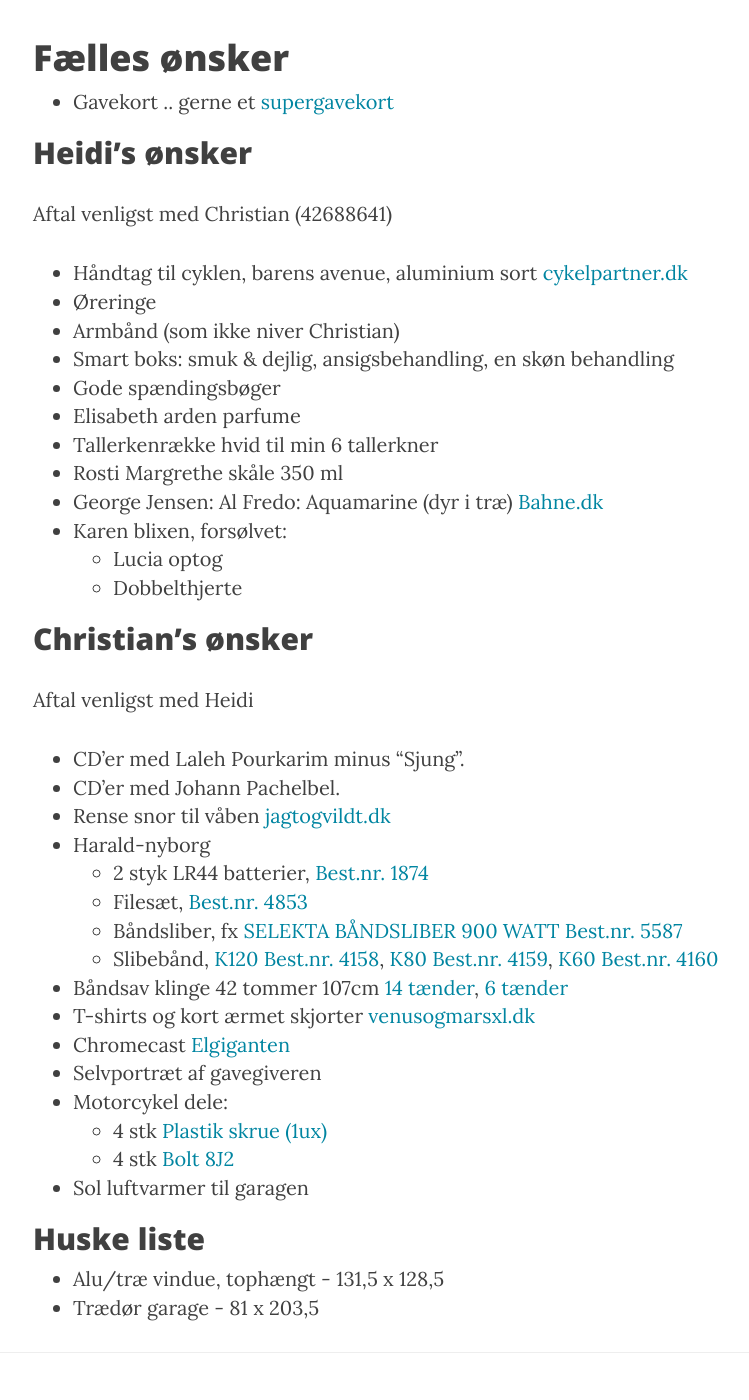
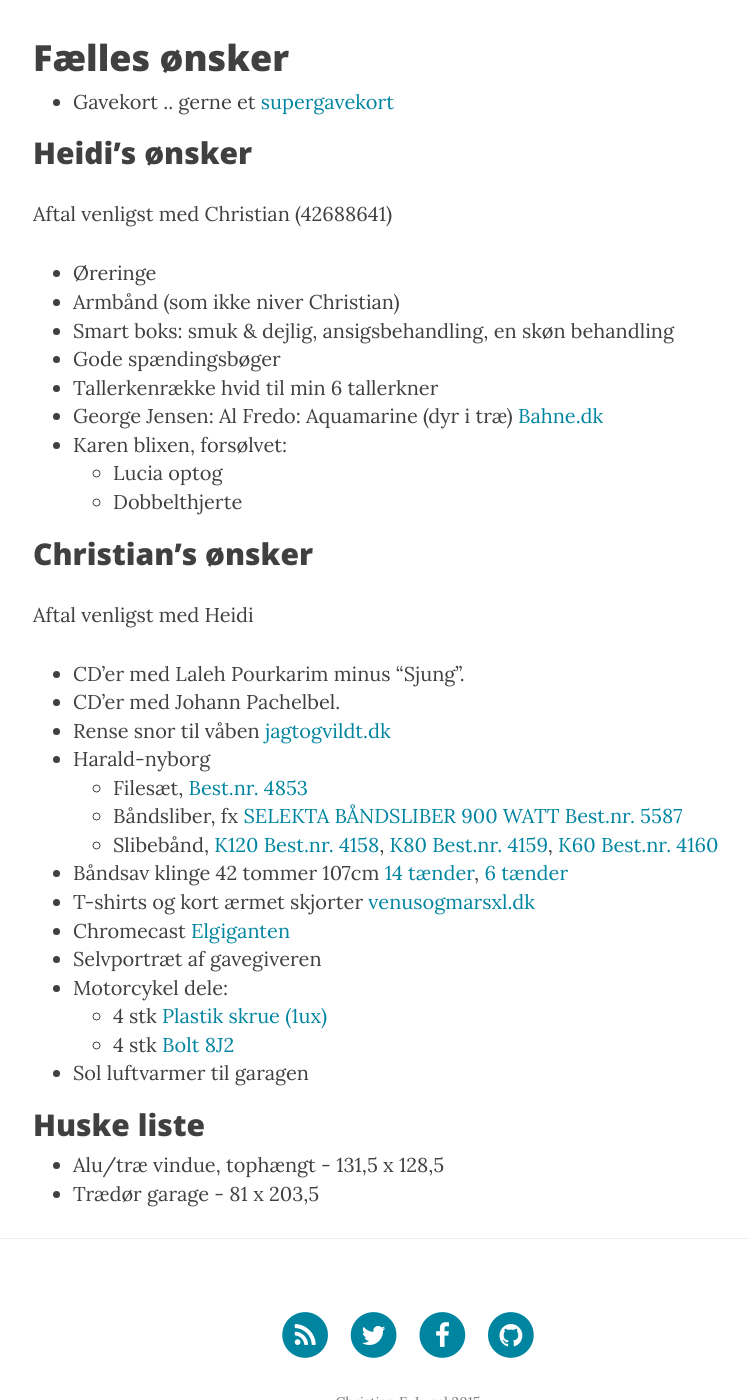
Before and after one commit to clysel/christian.lysel.net, a Jekyll site: the page built from gave.markdown, in a window 1280 px wide and 1400 px high, scrolled down 488 px. Shown: the whole window, without its empty margins (232-981 px from the left). Built offline with Jekyll 4.4.1, drawn with Linux system fonts in a browser that asks for light colours; nearby versions of some CDN libraries.

Commit message:
Update gave.markdown

```diff
--- a/gave.markdown
+++ b/gave.markdown
@@ -12,14 +12,11 @@
 
 Aftal venligst med Christian (42688641)
 
-* Håndtag til cyklen, barens avenue, aluminium sort [cykelpartner.dk](http://www.cykelpartner.dk/barends-avenue-aluminium-sort_A610108.html)
 * Øreringe
 * Armbånd (som ikke niver Christian)
 * Smart boks: smuk & dejlig, ansigsbehandling, en skøn behandling
 * Gode spændingsbøger
-* Elisabeth arden parfume
 * Tallerkenrække hvid til min 6 tallerkner
-* Rosti Margrethe skåle 350 ml
 * George Jensen: Al Fredo: Aquamarine (dyr i træ) [Bahne.dk](http://www.bahne.dk/georg-jensen-alfredo-aquamarine-saet-6-dele.html)
 * Karen blixen, forsølvet:
   * Lucia optog
@@ -33,7 +30,6 @@
 * CD'er med Johann Pachelbel.
 * Rense snor til våben [jagtogvildt.dk](http://jagtogvildt.dk/174-hoppes-boresnake-kal-30-308-30-06-300.html)
 * Harald-nyborg
-  * 2 styk LR44 batterier, [Best.nr. 1874](http://www.harald-nyborg.dk/p1874/kameda-alkaline-lr44-1-5v)
   * Filesæt, [Best.nr. 4853](http://www.harald-nyborg.dk/p4853/filesaet-5-dele)
   * Båndsliber, fx [SELEKTA BÅNDSLIBER 900 WATT Best.nr. 5587](http://www.harald-nyborg.dk/p5587/selekta-baandsliber-900-watt)
   * Slibebånd, [K120 Best.nr. 4158](http://www.harald-nyborg.dk/p4158/slibebaand-75x533-mm-6-stk-k120), [K80 Best.nr. 4159](http://www.harald-nyborg.dk/p4159/slibebaand-75x533-mm-6-stk-k80), [K60 Best.nr. 4160](http://www.harald-nyborg.dk/p4160/slibebaand-75x533-mm-6-stk-k60)
```
